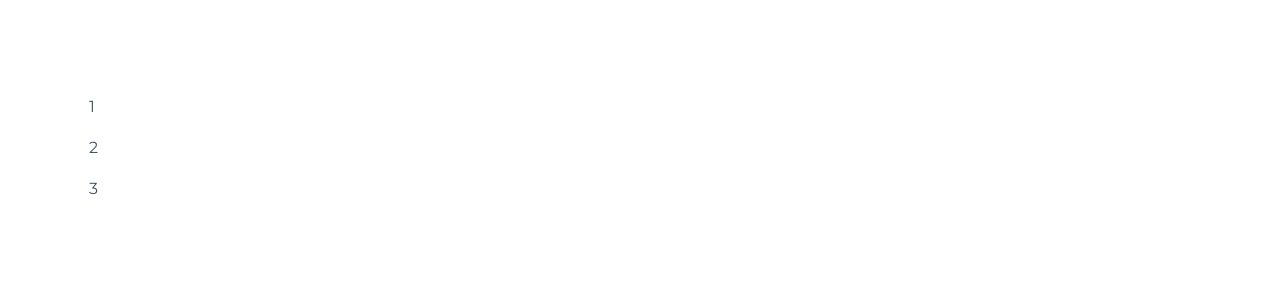
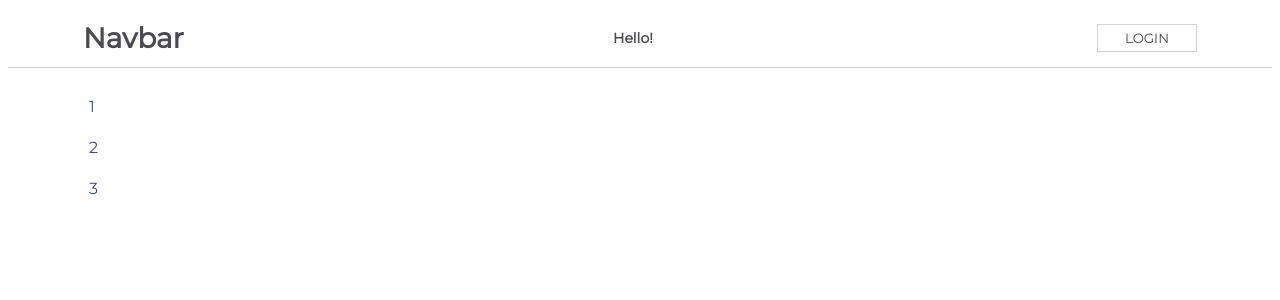
Before and after one commit to rnc-personal/react-challenges-1, a React (Create React App) app in the folder my-app/: page / in a window 1280 px wide. Shown: the top 300 px of the page. Built offline with nearby package versions, Linux system fonts and the light colour scheme.

Commit message:
class component challenge

```diff
--- a/my-app/src/App.js
+++ b/my-app/src/App.js
@@ -1,10 +1,12 @@
 import css from './App.module.css';
-import Sidebar from './components/Sidebar';
+import Sidebar from './components/SideBar';
+import NavBarSimple from './components/NavBarSimple';
 
 function App() {
   return (
     <div className={css.App}>
-      <Sidebar url="https://www.google.com"/>
+      <NavBarSimple message="LOGIN" />
+      <Sidebar url="#"/>
     </div>
   );
 }
--- /dev/null
+++ b/my-app/src/components/NavBarSimple.jsx
@@ -0,0 +1,34 @@
+import React from 'react'
+import css from './css/NavBarSimple.module.css'
+
+class NavBarSimple extends React.Component {
+
+    constructor(props) {
+        super(props);
+        this.state = {
+            message: "LOGIN"
+        }
+    }
+
+    handleClick() {
+        this.setState((prevState, prevProps) => {
+            return {
+                message: prevState.message === "LOGIN"? "LOGOUT" : "LOGIN"
+            }
+        },
+        () => console.log(this.state.message)
+    )}
+
+    render() {
+        return (
+        <div className={css.NavBar}>
+            <h1>Navbar</h1>
+            <span>Hello!</span>
+            <button onClick={()=> this.handleClick()}>{this.state.message}</button>
+        </div>
+        )
+    }
+
+}
+
+export default NavBarSimple
```
Also changed, not shown: my-app/src/components/SideBar.jsx (renamed from my-app/src/components/Sidebar.js).
